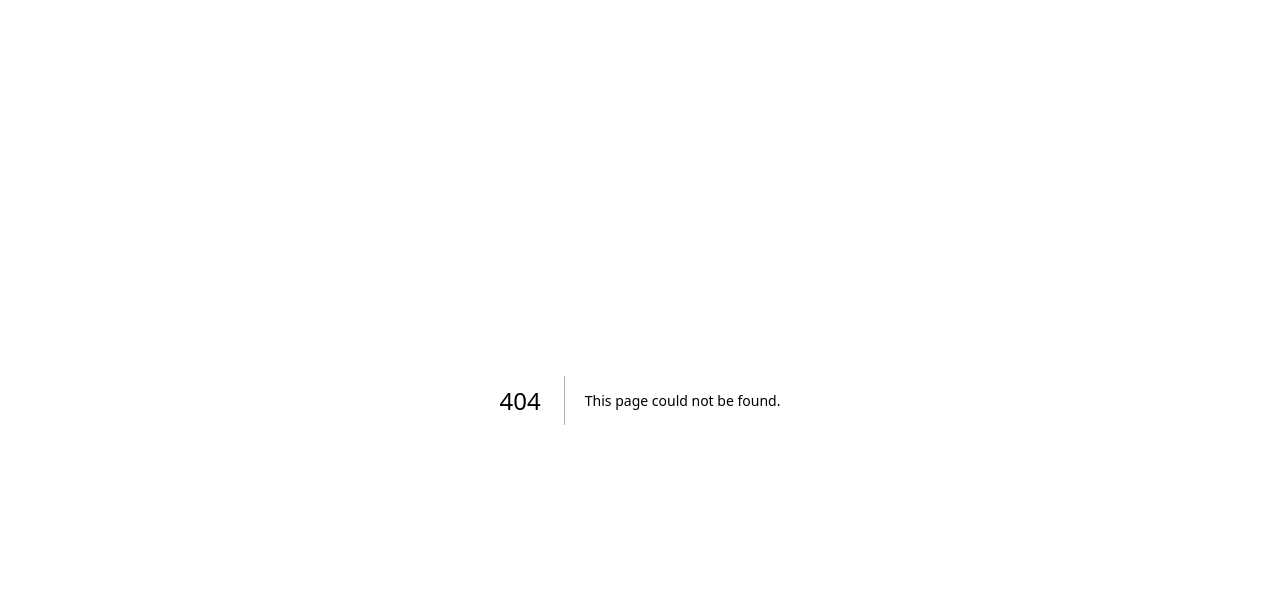
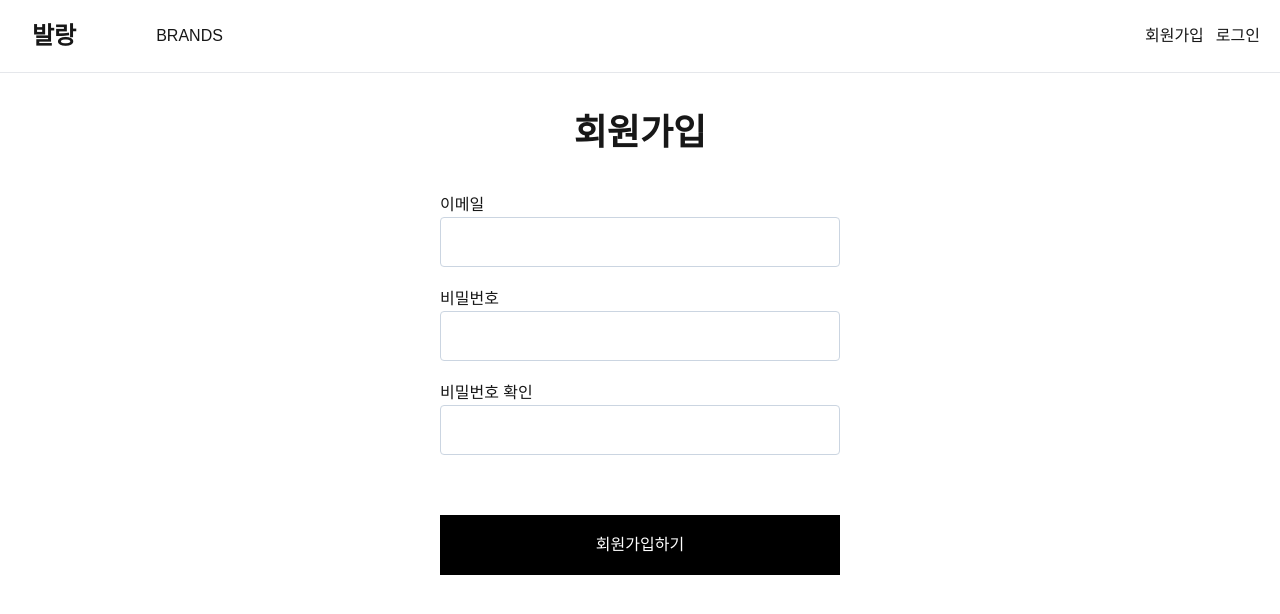
Before and after one commit to Mye247/ballang, a Next.js app: page /sign-up in a window 1280 px wide. Before the commit this address had no page. Shown: the top 614 px of the page. Built offline with nearby package versions, Linux system fonts and the light colour scheme.

Commit message:
main, detail, signUp(화면)

```diff
--- /dev/null
+++ b/api/ballangAPI.ts
@@ -0,0 +1,22 @@
+import axios from "axios";
+
+export interface Product {
+  brand: {
+    id: string;
+    nameEn: string;
+    nameKr: string;
+  };
+  brandId: string;
+  id: string;
+  imgSrc: string;
+  name: string;
+  originalPrice: string;
+  price: string;
+}
+
+const ballangAPI = axios.create({
+  baseURL: "https://api.ballang.yoojinyoung.com",
+  withCredentials: true,
+});
+
+export default ballangAPI;
--- /dev/null
+++ b/app/(root)/(auth)/sign-up/page.tsx
@@ -0,0 +1,41 @@
+import React from "react";
+
+function LogInPage() {
+  return (
+    <main>
+      <h2 className="text-center mt-10 font-bold text-4xl">회원가입</h2>
+      <section className="flex items-center justify-center flex-col gap-y-5">
+        <div className="grid mt-10">
+          <label htmlFor="email">이메일</label>
+          <input
+            type="email"
+            id="email"
+            className="block border w-[400px] px-6 py-3 rounded focus:border-black outline-none transition border-slate-300"
+          />
+        </div>
+
+        <div>
+          <label htmlFor="password">비밀번호</label>
+          <input
+            type="password"
+            id="password"
+            className="block border w-[400px] px-6 py-3 rounded focus:border-black outline-none transition border-slate-300"
+          />
+        </div>
+
+        <div>
+          <label htmlFor="password">비밀번호 확인</label>
+          <input
+            type="password"
+            id="password"
+            className="block border w-[400px] px-6 py-3 rounded focus:border-black outline-none transition border-slate-300"
+          />
+        </div>
+
+        <button className="border border-black bg-black text-white w-[400px] h-[60px] mt-10 hover:-translate-y-2 transition-all">회원가입하기</button>
+      </section>
+    </main>
+  );
+}
+
+export default LogInPage;
--- /dev/null
+++ b/app/(root)/_components/Header.tsx
@@ -0,0 +1,22 @@
+import Link from "next/link";
+import React from "react";
+
+function Header() {
+  return (
+    <header className="p-5 flex items-center justify-between border-b ">
+      <nav className="flex gap-x-20 items-center">
+        <Link href={"/"}>
+          <h1 className="text-2xl font-bold ml-3">발랑</h1>
+        </Link>
+        <span>BRANDS</span>
+      </nav>
+
+      <nav className="flex gap-x-3 items-center">
+        <Link href={"/sign-up"}>회원가입</Link>
+        <Link href={"/log-in"}>로그인</Link>
+      </nav>
+    </header>
+  );
+}
+
+export default Header;
--- /dev/null
+++ b/app/(root)/layout.tsx
@@ -0,0 +1,13 @@
+import React, { PropsWithChildren } from "react";
+import Header from "./_components/Header";
+
+function RootLayout({ children }: PropsWithChildren) {
+  return (
+    <>
+      <Header />
+      {children}
+    </>
+  );
+}
+
+export default RootLayout;
--- /dev/null
+++ b/app/(root)/page.tsx
@@ -0,0 +1,54 @@
+"use client";
+
+import ballangAPI, { Product } from "@/api/ballangAPI";
+import Link from "next/link";
+import { useEffect, useState } from "react";
+
+export default function HomePage() {
+  const [value, setValue] = useState<Product[]>([]);
+  console.log(value);
+
+  useEffect(() => {
+    (async () => {
+      try {
+        const response = await ballangAPI.get("/products");
+        const data = await response.data;
+
+        console.log(data);
+
+        setValue(data.result);
+      } catch (e) {
+        console.log(e);
+      }
+    })();
+  }, []);
+
+  return (
+    <>
+      <main className="mt-10">
+        <h2 className="text-center text-2xl font-bold">Trending</h2>
+        <ul className="grid grid-cols-6 gap-10 p-5 xl:grid-cols-6 lg:grid-cols-4 md:grid-cols-3 sm:grid-cols-2 ">
+          {value.map((list) => (
+            <li key={list.id}>
+              <Link href={`/products/${list.id}`}>
+                <img src={list.imgSrc} alt="" />
+              </Link>
+
+              <div>
+                <h3 className="my-2 font-bold">{list.brand.nameEn}</h3>
+                <span>{list.name}</span>
+              </div>
+
+              <div className="flex gap-2 mt-2">
+                <span className="text-red-500 line-through">
+                  ₩{list.originalPrice}
+                </span>
+                <span>₩{list.price}</span>
+              </div>
+            </li>
+          ))}
+        </ul>
+      </main>
+    </>
+  );
+}
--- /dev/null
+++ b/app/(root)/products/[productId]/page.tsx
@@ -0,0 +1,60 @@
+"use client";
+
+import ballangAPI, { Product } from "@/api/ballangAPI";
+import { useParams } from "next/navigation";
+import React, { useEffect, useState } from "react";
+
+function BrandDetailPage() {
+  const { productId } = useParams();
+
+  const [value, setValue] = useState<Product | null>(null);
+  console.log(value);
+
+  useEffect(() => {
+    (async () => {
+      const response = await ballangAPI.get(`/products/${productId}`);
+      const data = response.data;
+
+      console.log(data);
+
+      setValue(data.result);
+    })();
+  }, [productId]);
+
+  if (!value) {
+    return <div>로딩중입니다....</div>;
+  }
+
+  return (
+    <main>
+      <ul className="p-10 mx-auto">
+        <li className="flex justify-center items-center gap-5">
+          <img src={value.imgSrc} alt="" className="w-[450px] h-[600px]" />
+          <div className="h-[500px]">
+            <h2 className="border-b border-black mb-10 py-5 font-bold text-lg">
+              {value.brand.nameKr}/{value.brand.nameEn}
+            </h2>
+
+            <p>{value.name}</p>
+
+            <div className="grid grid-cols-2 my-5">
+              <p>정가</p>
+              <p className="line-through text-red-500">
+                ₩{value.originalPrice}
+              </p>
+              <p>판매가</p> <p>₩{value.price}</p>
+              <p>배송</p> <p>당일배송</p>
+              <p>잔여 재고</p> <p>200</p>
+            </div>
+
+            <button className="border border-black min-w-[430px] h-[60px] font-bold text-white bg-black hover:-translate-y-2 transition-all mt-20">
+              장바구니에 담기
+            </button>
+          </div>
+        </li>
+      </ul>
+    </main>
+  );
+}
+
+export default BrandDetailPage;
--- a/app/page.tsx
+++ /dev/null
@@ -1,7 +0,0 @@
-export default function HomePage() {
-  return (
-    <>
-      <div>발랑</div>
-    </>
-  );
-}
--- a/next.config.mjs
+++ b/next.config.mjs
@@ -1,4 +1,9 @@
 /** @type {import('next').NextConfig} */
-const nextConfig = {};
+const nextConfig = {
+  experimental: {
+    appDir: true,
+  },
+  reactStrictMode: false,
+};
 
 export default nextConfig;
--- a/package.json
+++ b/package.json
@@ -14,6 +14,7 @@
     "next": "14.2.13",
     "react": "^18",
     "react-dom": "^18",
+    "react-modal": "^3.16.1",
     "zustand": "^5.0.0-rc.2"
   },
   "devDependencies": {
```
Also changed, not shown: 1 other file (tests, documents, lock files or other folders).
